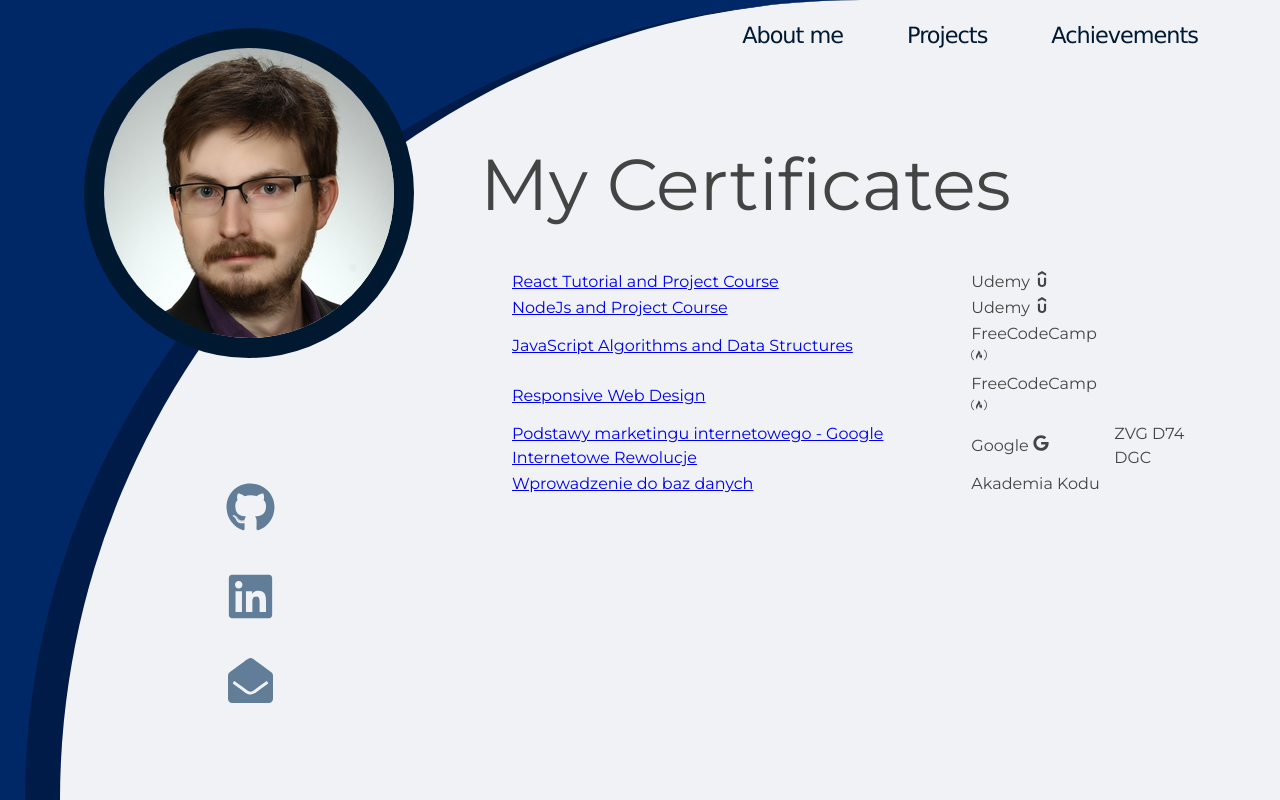
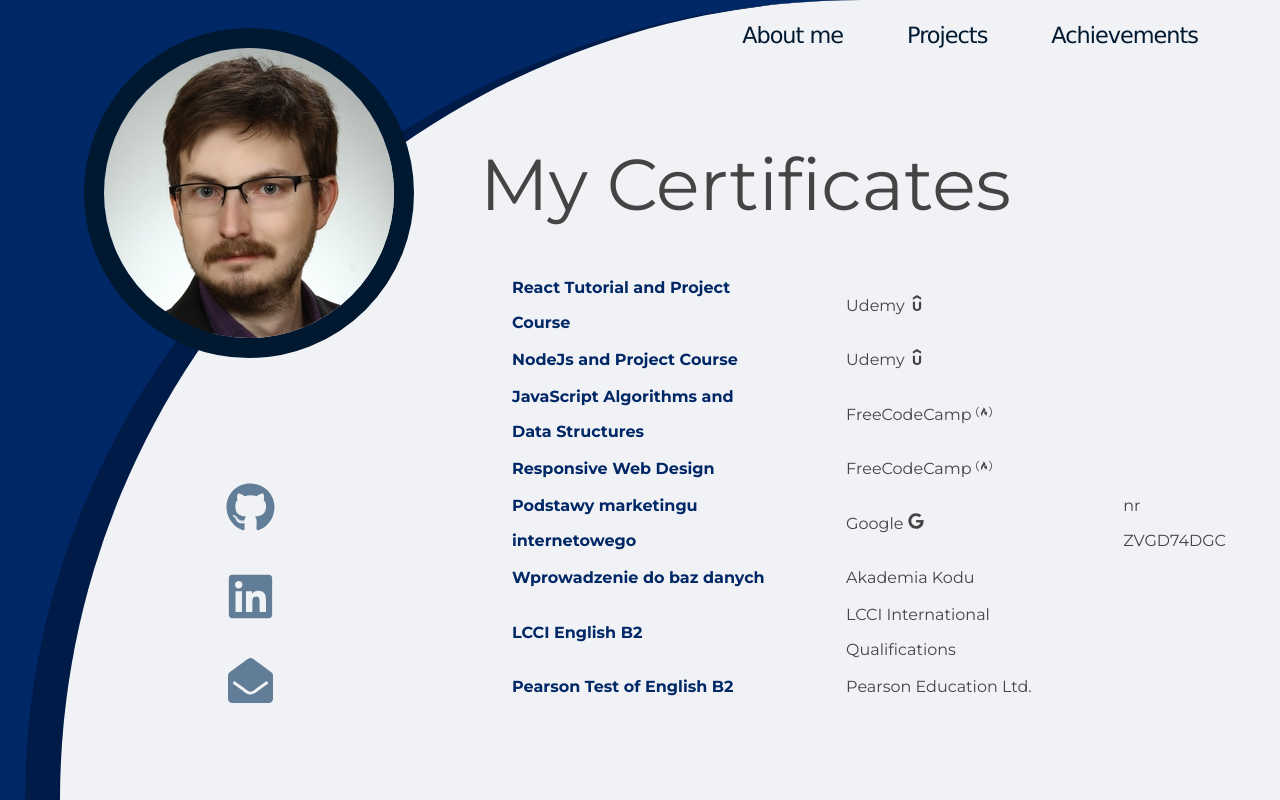
Before and after one commit to ukasz1/online-portfolio, a React (Create React App) app: page / in a window 1280 px wide. Both pictures are taken after a click on the button "Achievements". Built offline with nearby package versions, Linux system fonts and the light colour scheme; the HTML template or start-up script is replaced by a standard one.

Commit message:
Achievements cart added

```diff
--- a/src/AboutMe.js
+++ b/src/AboutMe.js
@@ -2,7 +2,7 @@
   return (
     <>
       <h1>About me</h1>
-      <article>
+      <article className="about-article">
         <p>Lorem ipsum dolor sit amet, consectetur adipiscing elit. Proin feugiat efficitur felis nec vestibulum. Nam non metus luctus, vehicula quam quis, consectetur elit. Curabitur nec leo nec mauris pretium vestibulum. Sed quis ex in sapien laoreet sodales ut id turpis. Nam purus nisi, semper et pellentesque ut, fermentum nec lacus. Nam tempor, dui vulputate placerat vulputate, velit sapien porttitor lectus, sed cursus ipsum nisi sed risus.
         </p><br />
 
--- a/src/Achievements.js
+++ b/src/Achievements.js
@@ -1,25 +1,28 @@
 import certificates from './certificates';
+import { FaAngleDoubleRight } from 'react-icons/fa'
 
 const Achievements = () => {
   return (
     <div className="projects">
       <h1>My Certificates</h1>
-      <article>
+      <div className='certificates-container'>
         <table>
+          <tbody>
             {certificates.map(item => {
-            const { name, icon, issuedBy, link, number } = item
+              const { id, name, icon, issuedBy, link, number } = item;
               return (
-              <tr>
+                <tr key={id} className='certificate-item'>
                   <td><a href={link}>{name}</a></td>
                   <td>{issuedBy} {icon}</td>
                   <td>{number}</td>
                 </tr>
               )
             })}
+
+          </tbody>
+
         </table>
-
-      </article>
-
+      </div>
     </div>
   )
 }
--- a/src/certificates.js
+++ b/src/certificates.js
@@ -36,11 +36,11 @@
   },
   {
     id: 5,
-    name: 'Podstawy marketingu internetowego - Google Internetowe Rewolucje',
+    name: 'Podstawy marketingu internetowego',
     issuedBy: 'Google',
     icon: <FaGoogle />,
     link: 'https://learndigital.withgoogle.com/internetowerewolucje/validate-certificate-code',
-    number: 'ZVG D74 DGC',
+    number: 'nr ZVGD74DGC',
   },
   {
     id: 6,
@@ -50,7 +50,22 @@
     link: 'https://www.testportal.pl/DownloadCertificate.html?a=KdUXFY2ekj4%2FoD%2Bh5rcFmQ%3D%3D&t=ddtBJmvrfVR9',
     number: null
   },
-
+  {
+    id: 7,
+    name: 'LCCI English B2',
+    issuedBy: 'LCCI International Qualifications',
+    icon: null,
+    link: null,
+    number: null
+  },
+  {
+    id: 8,
+    name: 'Pearson Test of English B2',
+    issuedBy: 'Pearson Education Ltd.',
+    icon: null,
+    link: null,
+    number: null
+  },
 ];
 
 export default certificates;
--- a/src/main.css
+++ b/src/main.css
@@ -31,7 +31,7 @@
   font-weight: normal;
 }
 
-article{
+.about-article{
   padding: 30px;
 }
 
@@ -57,18 +57,9 @@
 
 nav ul {
   padding: 20px;
-  /* list-style-type: none; */
   display: flex;
   flex-wrap: wrap;
   justify-content: flex-end;
-}
-
-nav ul a {
-  display: block;
-  padding: 5px 35px;
-  font-size: 1.3em;
-  text-decoration: none;
-  color: black;
 }
 
 .container{
@@ -147,3 +138,37 @@
 .menu-btn:hover{
   cursor: pointer;
 }
+
+.certificates-container{
+  padding-top: 30px;
+  padding-left: 30px;
+}
+/* .certificate-item{
+  display: flex;
+  align-items: center;
+  justify-content: space-between;
+  align-items: baseline;
+} */
+
+table{
+  /* border: 1px solid red; */
+}
+
+td{
+  padding-right: 75px;
+  line-height: 35px;
+}
+td:last-child{
+  padding-right: 0;
+}
+
+
+
+td a {
+  text-decoration: none;
+  font-weight: bold;
+  color: #002766;
+}
+td a:hover{
+  color: red;
+}
```
Lines whose indentation alone changed are shown as unchanged.
